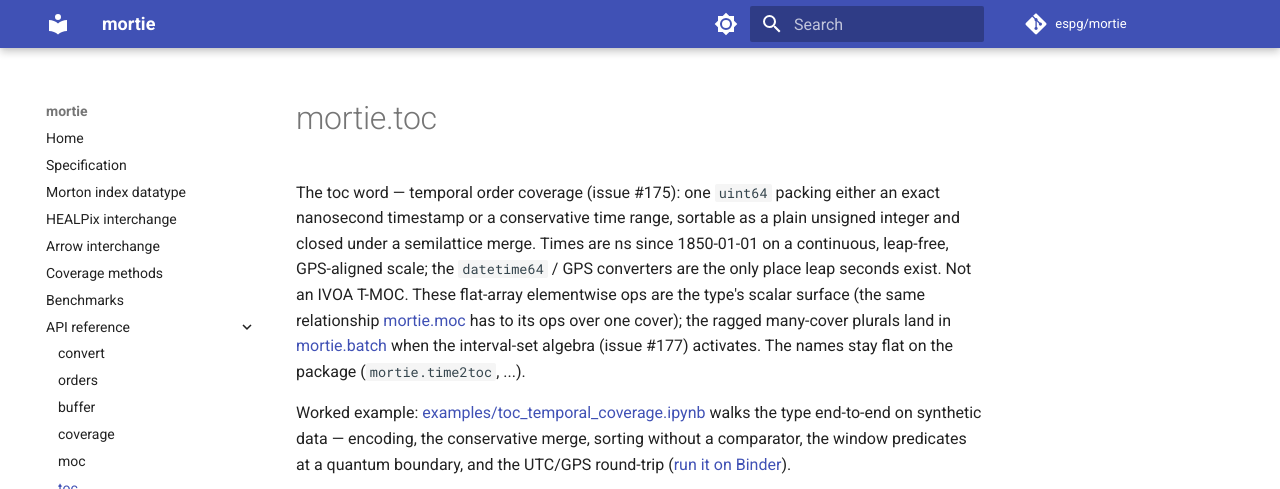
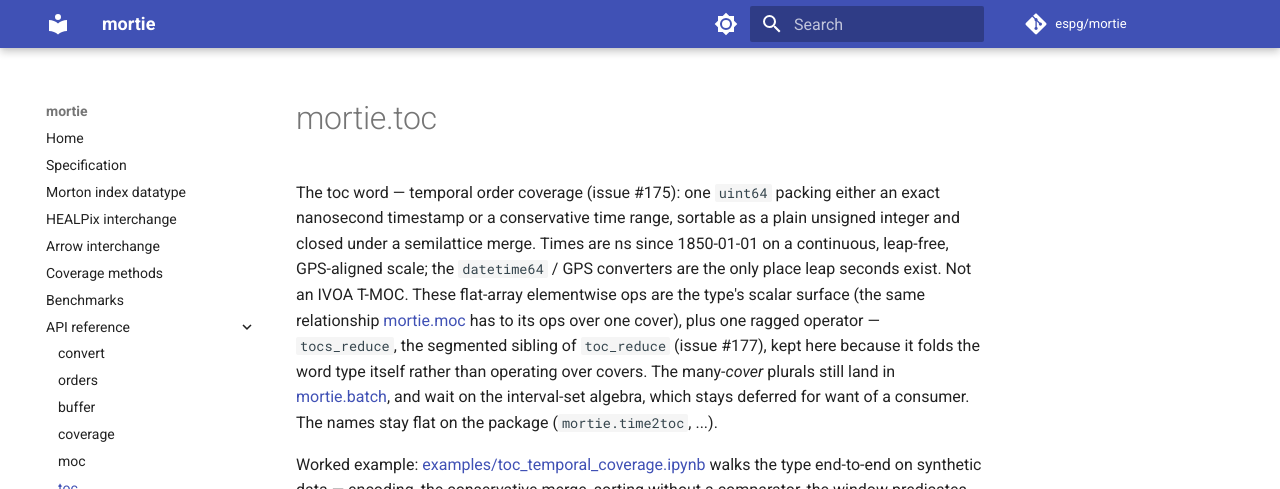
Before and after one commit to espg/mortie, an MkDocs documentation site: the page built from docs/api/toc.md, in a window 1280 px wide, cut to the strip 0-489 px from the top of the page. Built offline with MkDocs 1.6.1 and Material for MkDocs 9.7.7, drawn with Linux system fonts in a browser that asks for light colours; comment, search, counter and statistics services are not loaded; the version menu is left out.

Commit message:
phase 3 of issue #177

```diff
--- a/docs/api/toc.md
+++ b/docs/api/toc.md
@@ -6,10 +6,13 @@ as a plain unsigned integer and closed under a semilattice merge. Times are
 ns since 1850-01-01 on a continuous, leap-free, GPS-aligned scale; the
 `datetime64` / GPS converters are the only place leap seconds exist. Not an
 IVOA T-MOC. These flat-array elementwise ops are the type's scalar surface
-(the same relationship [mortie.moc](moc.md) has to its ops over one cover);
-the ragged many-cover plurals land in [mortie.batch](batch.md) when the
-interval-set algebra (issue #177) activates. The names stay flat on the
-package (`mortie.time2toc`, ...).
+(the same relationship [mortie.moc](moc.md) has to its ops over one cover),
+plus one ragged operator — `tocs_reduce`, the segmented sibling of
+`toc_reduce` (issue #177), kept here because it folds the word type itself
+rather than operating over covers. The many-*cover* plurals still land in
+[mortie.batch](batch.md), and wait on the interval-set algebra, which stays
+deferred for want of a consumer. The names stay flat on the package
+(`mortie.time2toc`, ...).
 
 Worked example:
 [examples/toc_temporal_coverage.ipynb](https://github.com/espg/mortie/blob/HEAD/examples/toc_temporal_coverage.ipynb)
@@ -26,6 +29,7 @@ boundary, and the UTC/GPS round-trip
         - toc2time
         - toc_merge
         - toc_reduce
+        - tocs_reduce
         - toc_is_range
         - toc_overlaps
         - toc_contains
```
Also changed, not shown: CHANGELOG.md (+11 -0 lines).
